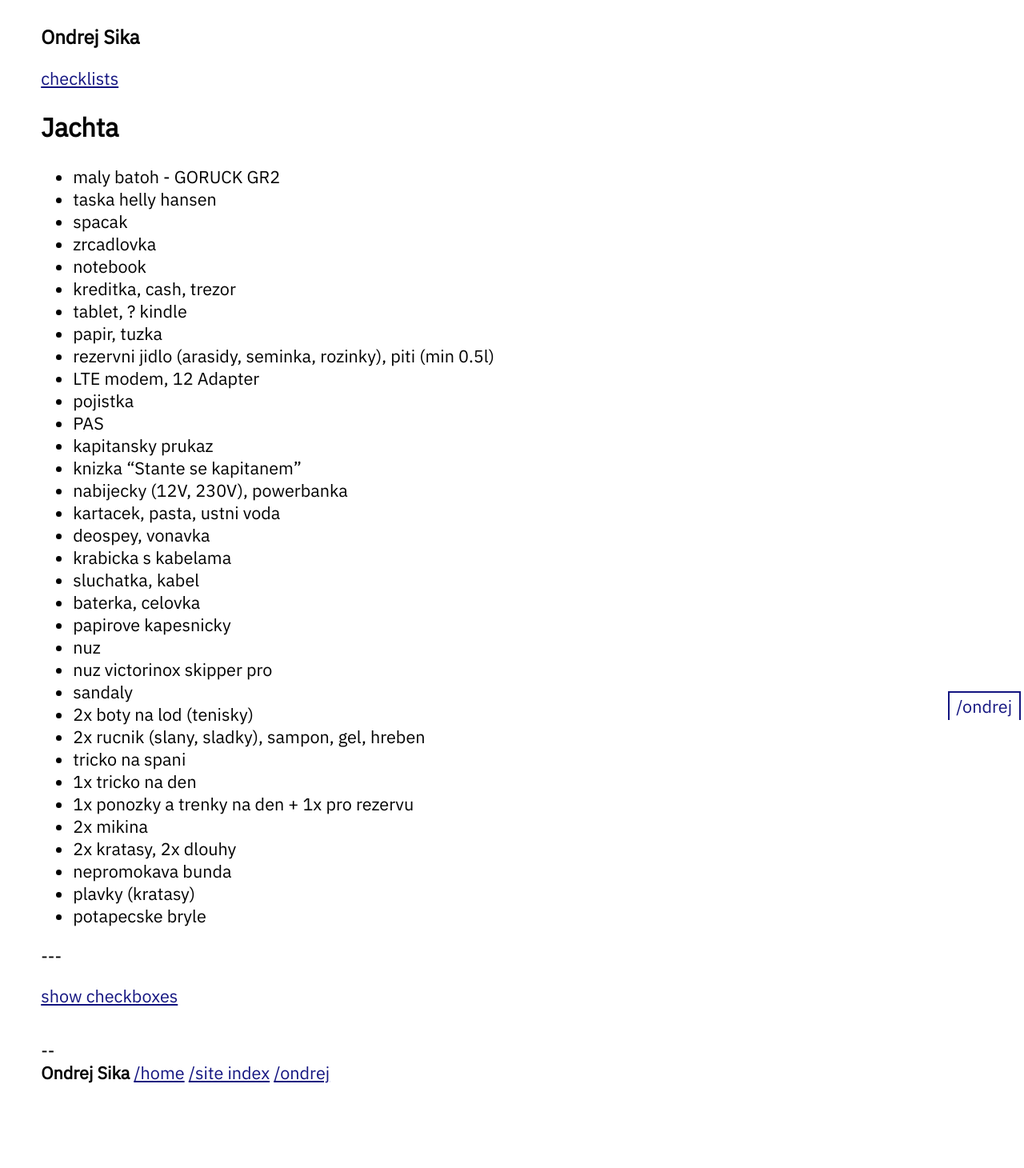
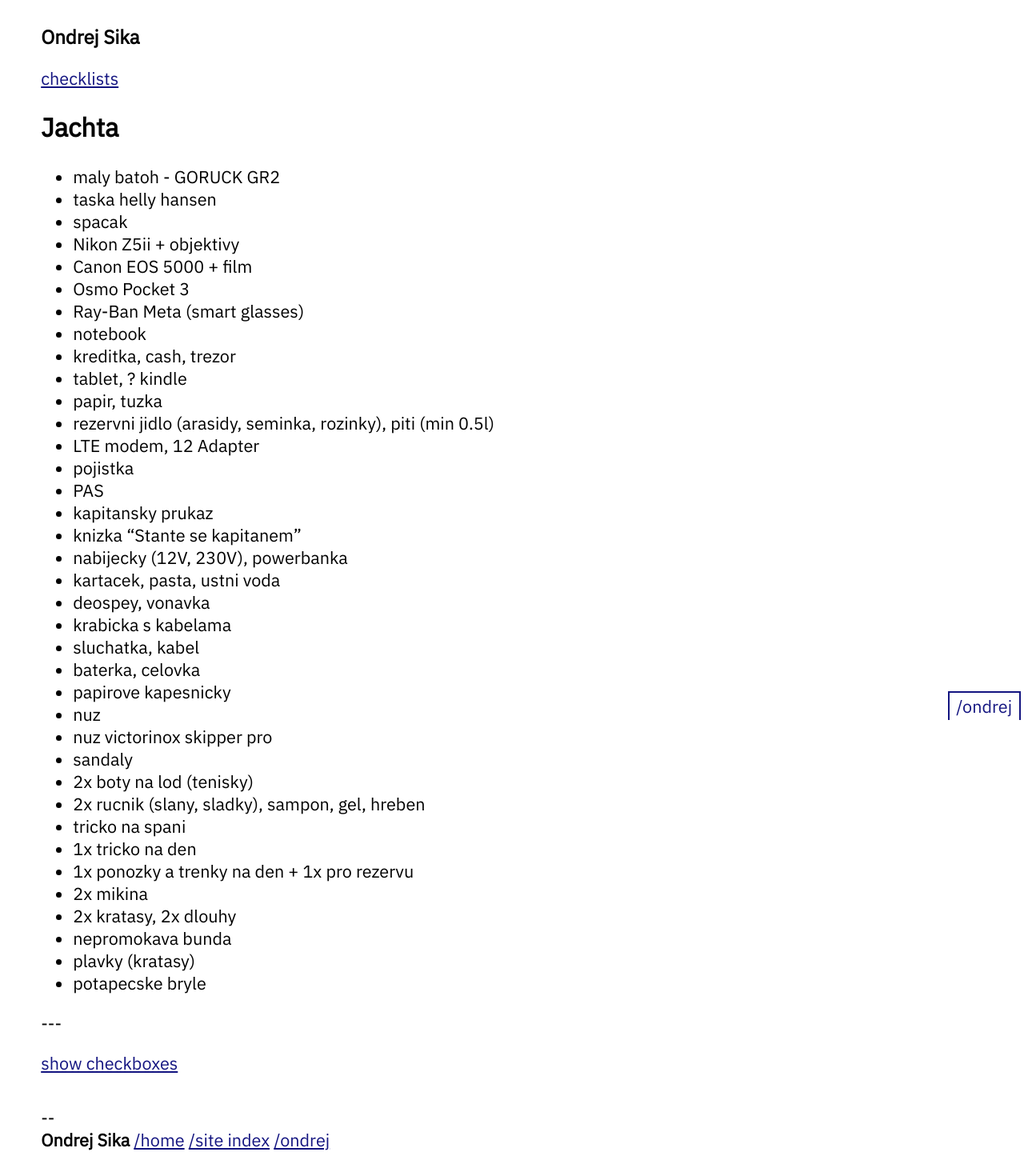
Before and after one commit to ondrejsika/ondrejsika.com, a Jekyll site: the page built from ondrej/checklists/jachta.md, in a window 1280 px wide. Shown: the whole page at 80% size. Built offline with Jekyll 4.4.1, drawn with Linux system fonts in a browser that asks for light colours; before the commit the page ends 1376 px from its top, so only the background shows below that.

Commit message:
feat(ondrej/checklists/jachta): better cammera stuff in the checklist

```diff
--- a/ondrej/checklists/jachta.md
+++ b/ondrej/checklists/jachta.md
@@ -10,7 +10,10 @@
 - maly batoh - GORUCK GR2
 - taska helly hansen
 - spacak
-- zrcadlovka
+- Nikon Z5ii + objektivy
+- Canon EOS 5000 + film
+- Osmo Pocket 3
+- Ray-Ban Meta (smart glasses)
 - notebook
 - kreditka, cash, trezor
 - tablet, ? kindle
```
